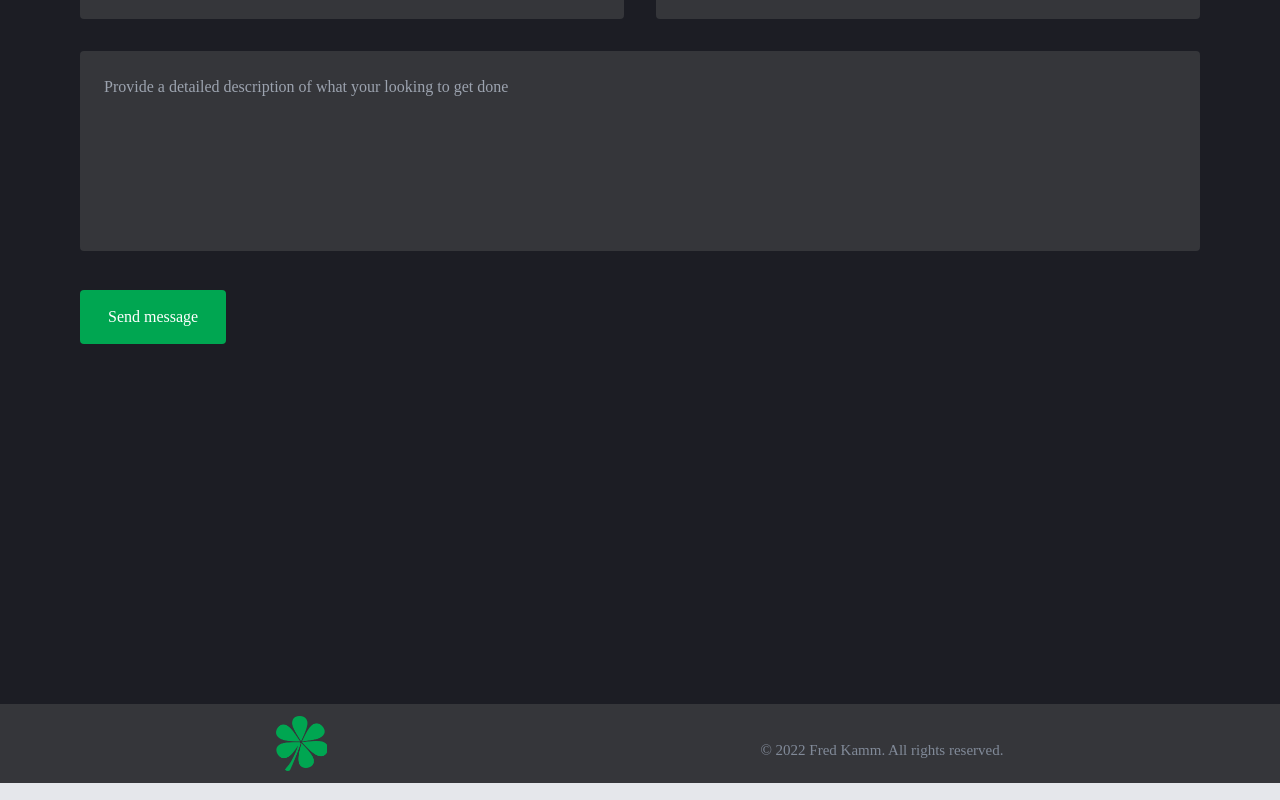
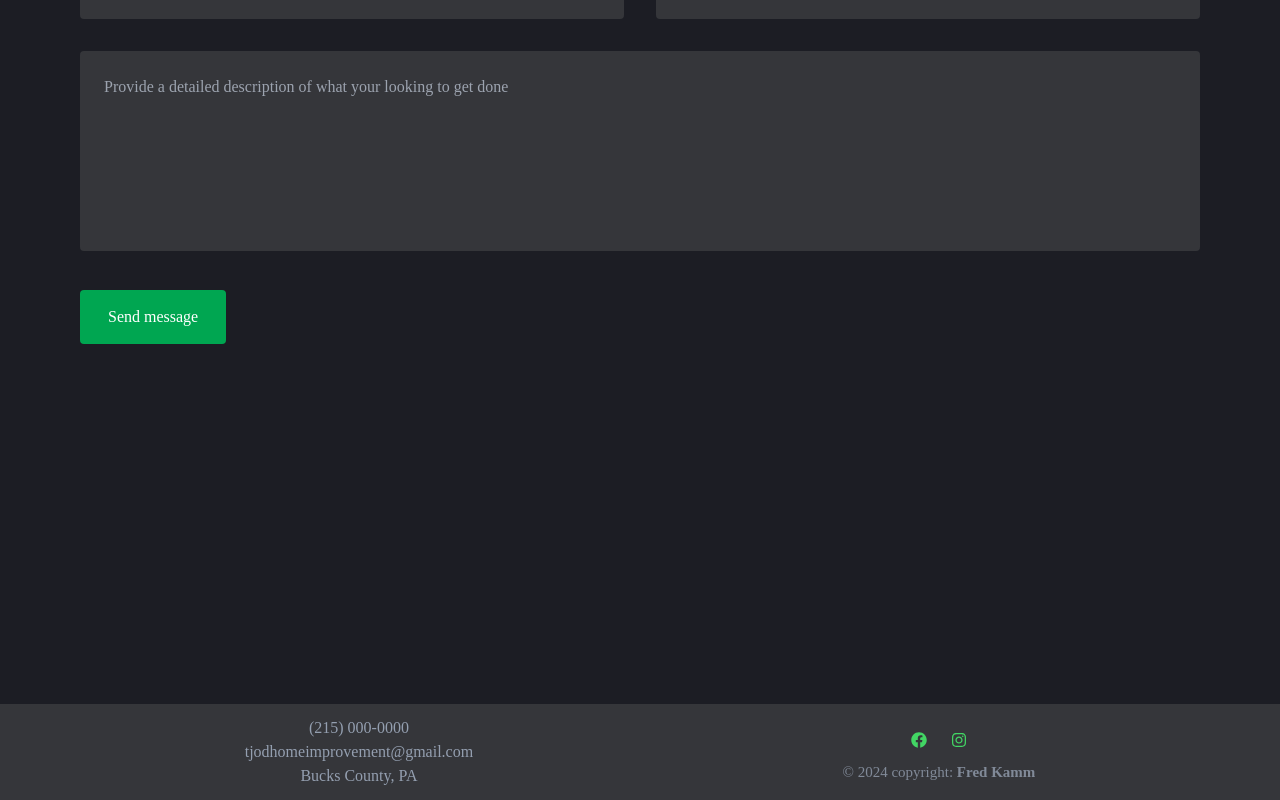
Before and after one commit to fredkamm/odonell-contracting, a React (Vite) app: page / in a window 1280 px wide. Shown: the part 2541-3341 px from the top of the page. Built offline with nearby package versions, Linux system fonts and the light colour scheme.

Commit message:
footer update

```diff
--- a/src/components/footer/Footer.jsx
+++ b/src/components/footer/Footer.jsx
@@ -1,27 +1,47 @@
 import React from "react";
 import Logo from "../../assets/images/url_logo.png";
 
+import { FaFacebook, FaInstagram } from "react-icons/fa";
+
+const social = [
+  {
+    icon: <FaFacebook />,
+    href: "https://www.facebook.com/TJODHomeImprovement/",
+  },
+  {
+    icon: <FaInstagram />,
+    href: "linktoinstagram",
+  },
+];
+
 export default function Footer() {
   return (
-    <footer className='bg-tertiary'>
-    <div className='container mx-auto'>
-      <div className='flex flex-col p-3 md:flex-row space-y-6 lg:space-y-3 items-center justify-around md:space-y-1'>
-        {/* <div className='flex space-x-6 items-center justify-center'>
+    <footer className="bg-tertiary">
+      <div className="container mx-auto">
+        <div className="flex flex-col p-3 md:flex-row space-y-6 lg:space-y-3 items-center justify-around md:space-y-1">
+          <div className="flex flex-col items-center">
+            <p>(215) 000-0000</p>
+            <p>tjodhomeimprovement@gmail.com</p>
+            <p>Bucks County, PA</p>
+          </div>
+          {/* <div>
+            <img className="max-h-[55px] max-w-[51px]" src={Logo} alt="" />
+          </div> */}
+          <div className="flex flex-col">
+            <div className="flex flex-row space-x-6 items-center justify-center">
               {social.map((item, index) => {
                 const { href, icon } = item;
                 return (
-              <a className='text-accent text-base' href={href} key={index}>
+                  <a className="text-accent text-base" href={href} key={index}>
                     {icon}
                   </a>
                 );
               })}
-        </div> */}
-        <div>
-          <img className='max-h-[55px] max-w-[51px]' src={Logo} alt='' />
             </div>
-        <p className='text-paragraph opacity-80 text-[15px]'>
-          &copy; 2022 Fred Kamm. All rights reserved.
+            <p className="text-paragraph opacity-80 text-[15px] pt-3">
+              &copy; 2024 copyright: <b>Fred Kamm</b>
             </p>
+          </div>
         </div>
       </div>
     </footer>
```
Lines whose indentation alone changed are shown as unchanged.
